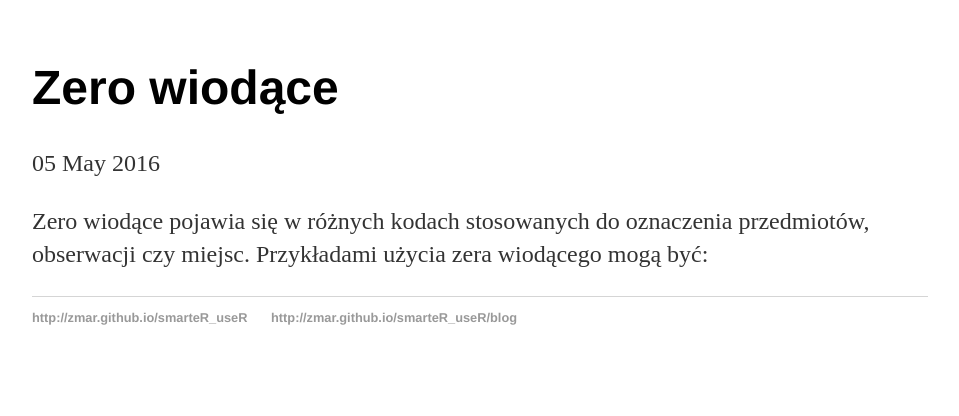
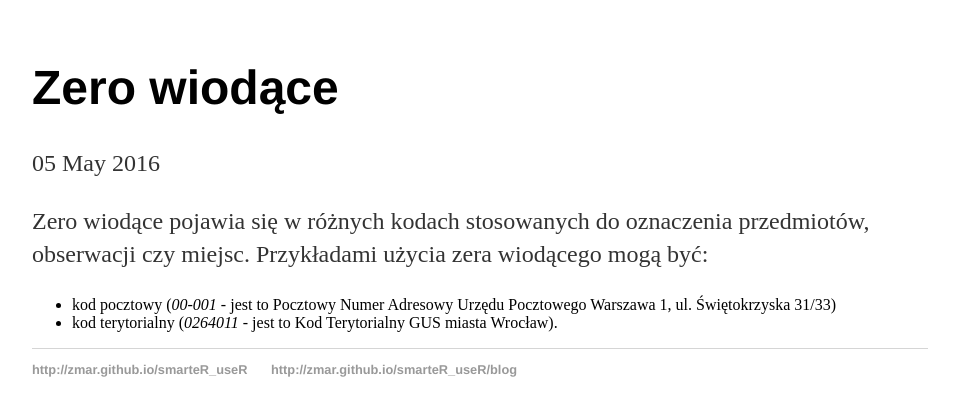
Before and after one commit to zmar/SmarteR_useR, a Jekyll site: the page built from _posts/2016-05-05-start.md, in a window 1280 px wide. Shown: the top 416 px of the page, without its empty margins (160-1119 px from the left). Built offline with Jekyll 4.4.1, drawn with Linux system fonts in a browser that asks for light colours.

Commit message:
Update 2016-05-05-start.md

```diff
--- a/_posts/2016-05-05-start.md
+++ b/_posts/2016-05-05-start.md
@@ -5,3 +5,6 @@ date: 2016-05-05
 ---
 
 Zero wiodące pojawia się w różnych kodach stosowanych do oznaczenia przedmiotów, obserwacji czy miejsc. Przykładami użycia zera wiodącego mogą być:
+
+  * kod pocztowy (_00-001_ - jest to Pocztowy Numer Adresowy Urzędu Pocztowego Warszawa 1, ul. Świętokrzyska 31/33)
+  * kod terytorialny (_0264011_ - jest to Kod Terytorialny GUS miasta Wrocław).
```
